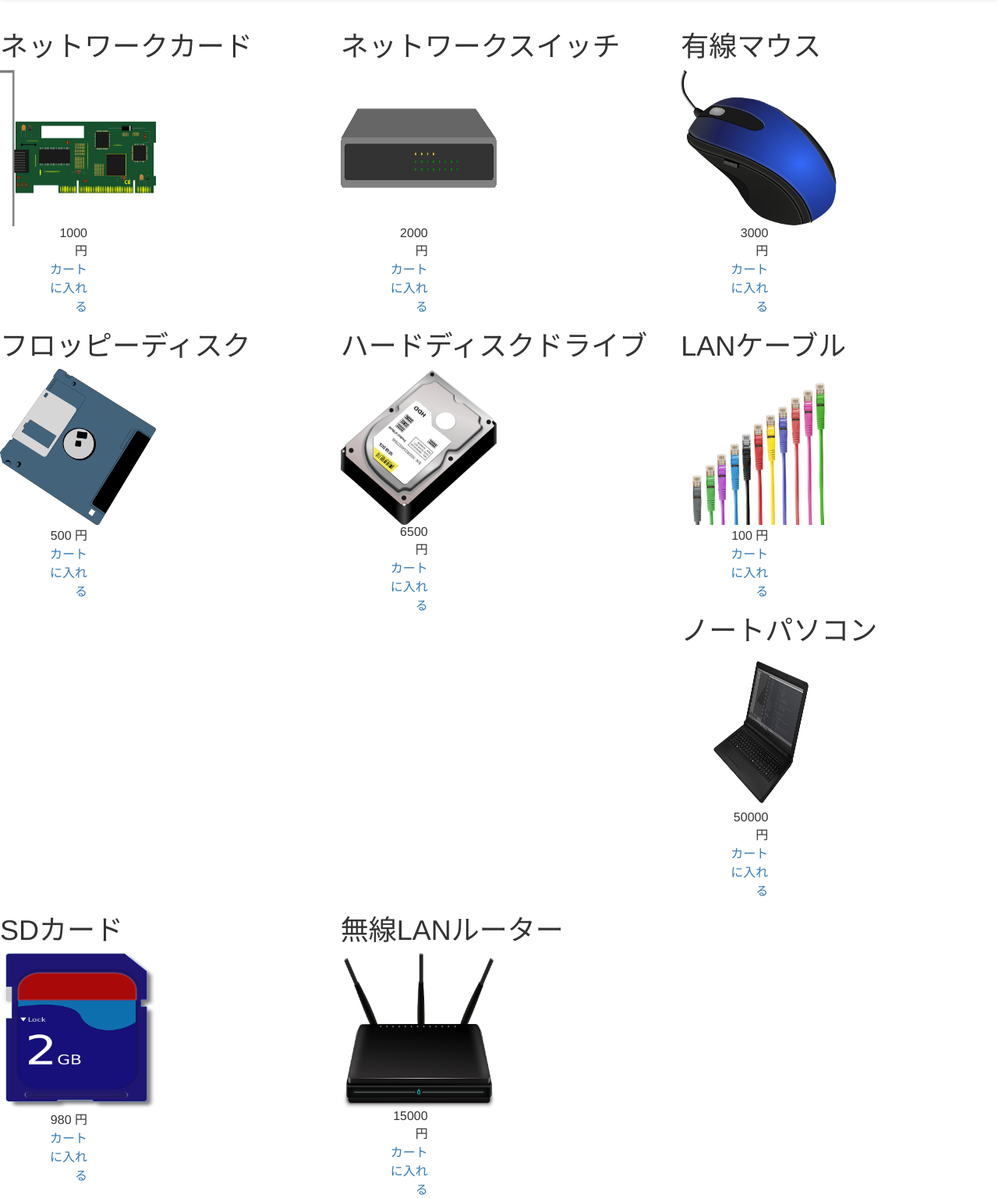
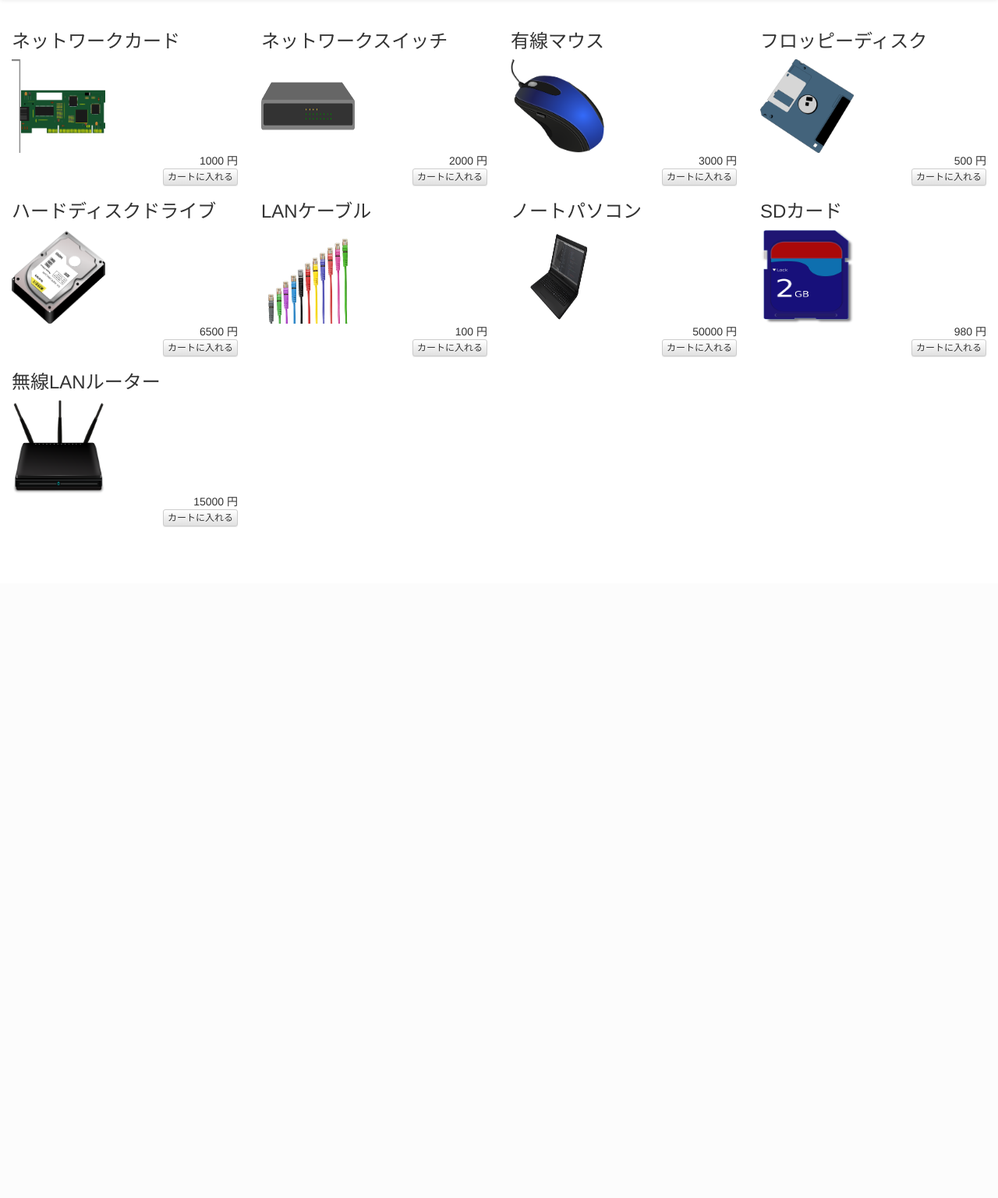
Before and after one commit to gtmh/ito-denki, a Django app: page /ec/list/ in a window 1280 px wide. Shown: the part 52-1588 px from the top of the page at 78% size. After the commit the page ends 728 px from the top, so only its background shows below. Run offline with Django 3.2, Linux system fonts and the light colour scheme; data comes from the database, SQL or seed files in the repository; some libraries are stand-ins or nearby versions.

Commit message:
商品リストデザインの修正

```diff
--- a/app/ecommerce/templates/product_list.html
+++ b/app/ecommerce/templates/product_list.html
@@ -22,15 +22,15 @@
     </ul>
   </div>
 </nav>
+<div class="container-fluid">
 <div class="row">
 {% for product in products %}
-    <div class="col-md-4">
-    <h1>{{ product.name }}</h1>
-    <img src="../../media/{{ product.image }}" alt="" width="200" height="200" border="0" />
-    <table>
-    <tr><td><div class="text-right col-md-offset-6"> {{ product.price }} 円 </div></td></tr>
-    <tr><td><div class="text-right col-md-offset-6"><a href="../cart_add/{{ product.id }}">カートに入れる</a></div></td></tr>
-    </table>
+    <div class="col-xs-6 col-md-4 col-lg-3">
+      <h3>{{ product.name }}</h3>
+      <img src="../../media/{{ product.image }}" alt="" width="120" height="120" border="0" />
+      <div class="text-right"> {{ product.price }} 円 </div>
+      <div class="text-right"><a href="../cart_add/{{ product.id }}" class="btn btn-default btn-xs">カートに入れる</a></div>
     </div>
 {% endfor %}
 </div>
+</div>
```
